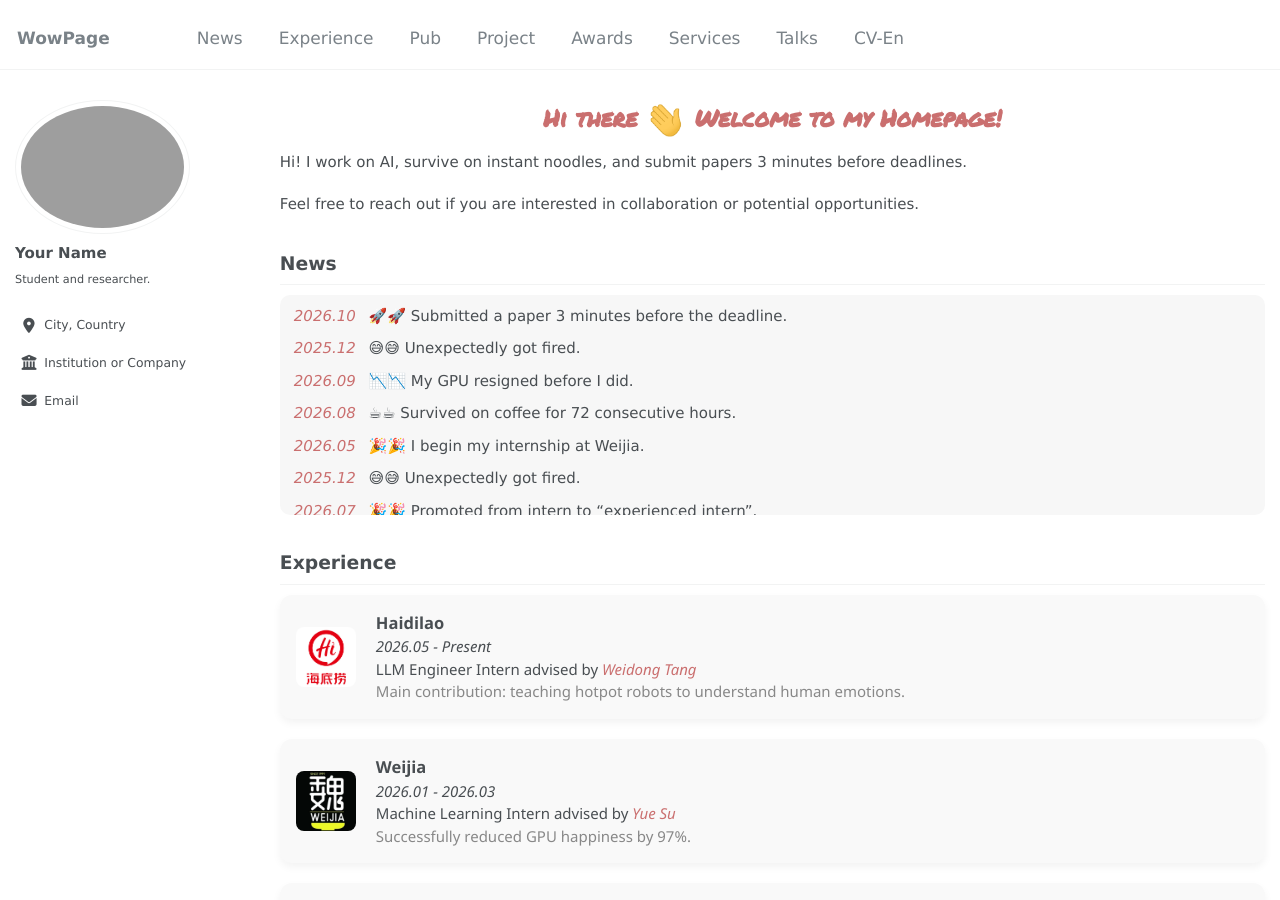
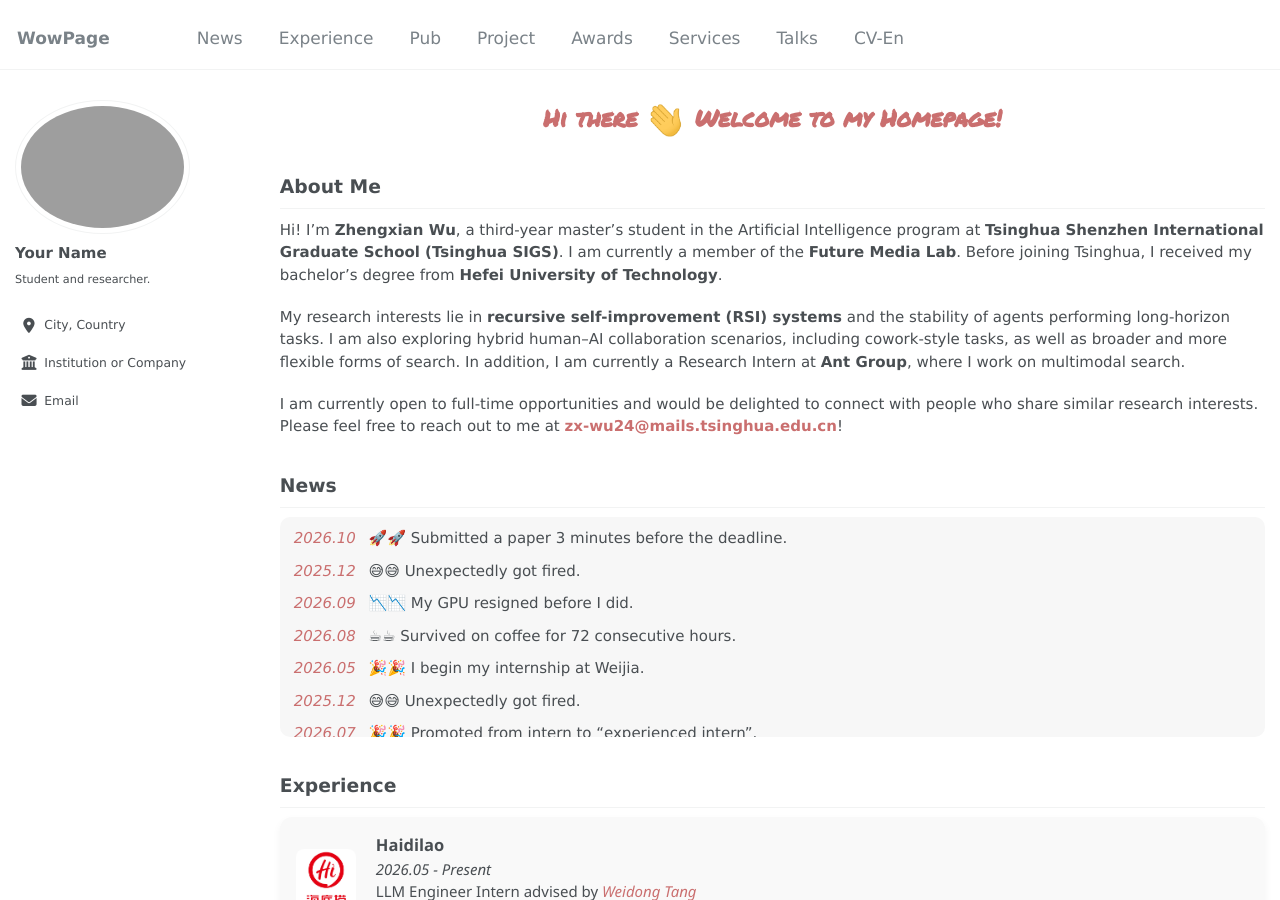
Before and after one commit to DingWu1021/DingWu1021.github.io, a Jekyll site: the page built from _pages/about.md, in a window 1280 px wide and 900 px high. Built offline with Jekyll 4.4.1, drawn with Linux system fonts in a browser that asks for light colours; some web fonts are replaced; our own code applies the rules of GitHub Pages for plain Markdown files.

Commit message:
content: update About Me introduction

```diff
--- a/_pages/about.md
+++ b/_pages/about.md
@@ -9,9 +9,14 @@
 ---
 <h1 class="main-heading">Hi there <img src="images/Hi.gif" width="40px"> Welcome to my Homepage!</h1>
 
-Hi! I work on AI, survive on instant noodles, and submit papers 3 minutes before deadlines.
+About Me
+---------------
 
-Feel free to reach out if you are interested in collaboration or potential opportunities.
+Hi! I’m **Zhengxian Wu**, a third-year master’s student in the Artificial Intelligence program at **Tsinghua Shenzhen International Graduate School (Tsinghua SIGS)**. I am currently a member of the **Future Media Lab**. Before joining Tsinghua, I received my bachelor’s degree from **Hefei University of Technology**.
+
+My research interests lie in **recursive self-improvement (RSI) systems** and the stability of agents performing long-horizon tasks. I am also exploring hybrid human–AI collaboration scenarios, including cowork-style tasks, as well as broader and more flexible forms of search. In addition, I am currently a Research Intern at **Ant Group**, where I work on multimodal search.
+
+I am currently open to full-time opportunities and would be delighted to connect with people who share similar research interests. Please feel free to reach out to me at **[zx-wu24@mails.tsinghua.edu.cn](mailto:zx-wu24@mails.tsinghua.edu.cn)**!
 
 News
 ---------------
```
